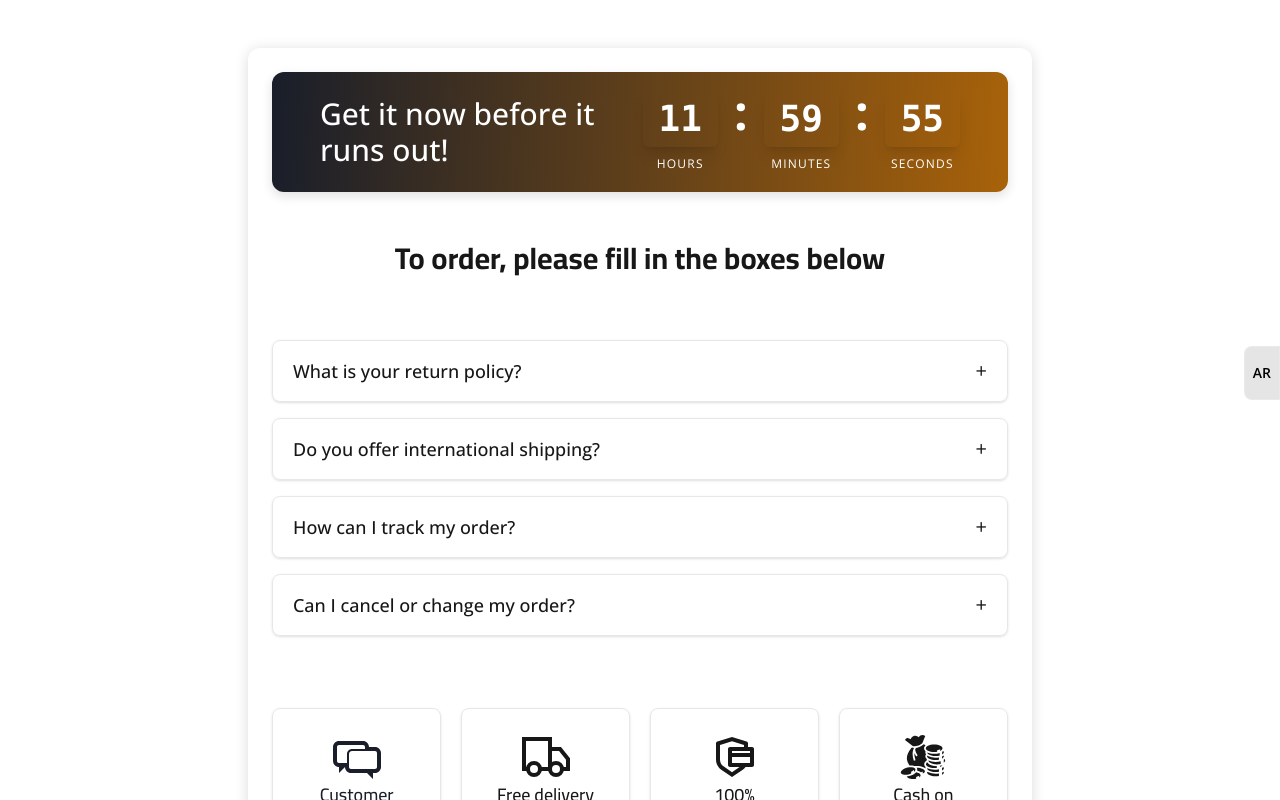
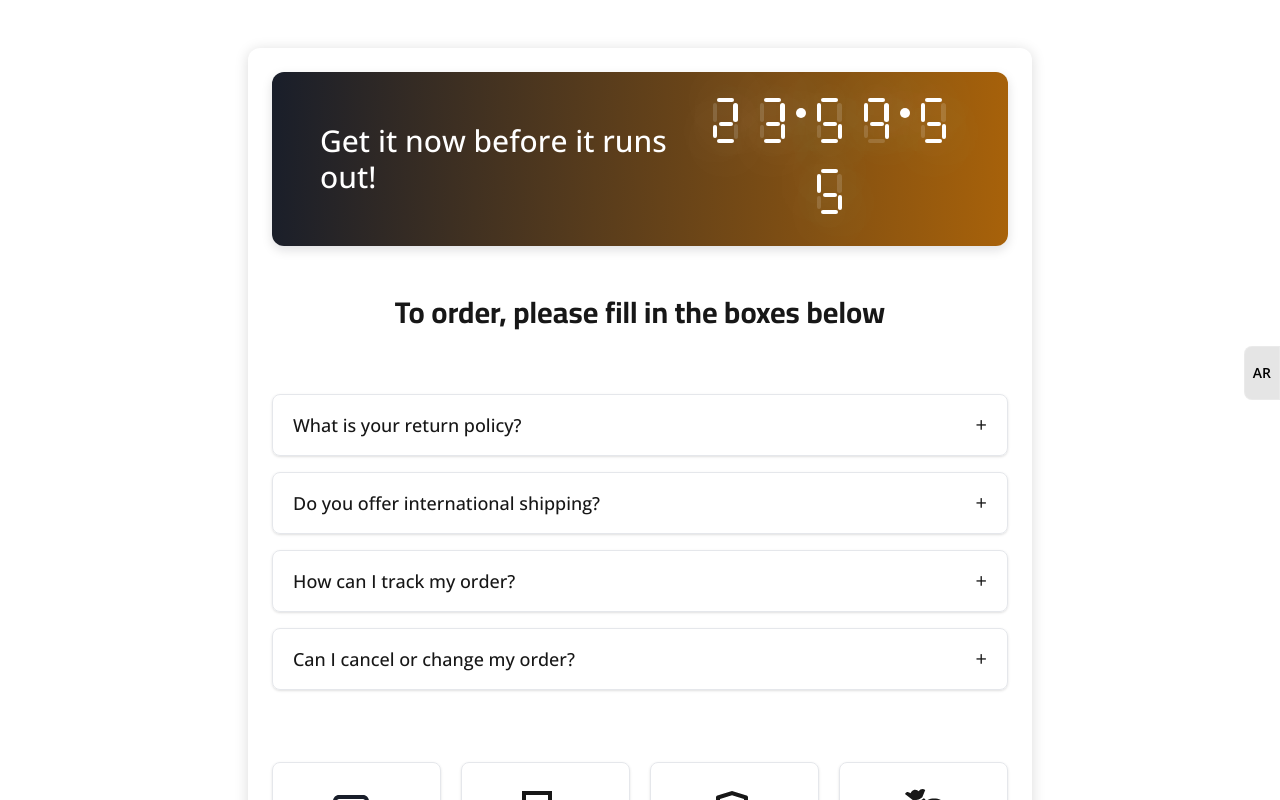
Before and after one commit to moheenarcade/main-landing-page, a Next.js app: page / in a window 1280 px wide. Shown: the top 800 px of the page. Built offline with nearby package versions, Linux system fonts and the light colour scheme; no server answers.

Commit message:
added digit clock

```diff
--- a/src/components/buyForm/index.jsx
+++ b/src/components/buyForm/index.jsx
@@ -6,7 +6,6 @@ import { ToastContainer, toast } from "react-toastify";
 import { useRouter } from "next/navigation";
 import { useTranslation } from "../../hooks/useTranslation";
 import { useLanguage } from "../../context/LanguageContext";
-
 
 const getCustomStyles = (formErrors, field) => ({
   control: (provided, state) => ({
@@ -32,10 +31,10 @@ const BuyForm = ({ product, selectedQuantity, selectedTotalPrice }) => {
   const [selectedCity, setSelectedCity] = useState(null);
   const [cityOptions, setCityOptions] = useState([]);
   const [showStickyButton, setShowStickyButton] = useState(false);
-  console.log(product, "product in form");
-  console.log("Product ID:", product?.product_id);
-  console.log("Quantity:", selectedQuantity);
-  console.log("Total Price:", selectedTotalPrice);
+  // console.log(product, "product in form");
+  // console.log("Product ID:", product?.product_id);
+  // console.log("Quantity:", selectedQuantity);
+  // console.log("Total Price:", selectedTotalPrice);
   const { t } = useTranslation();
   const { language, toggleLanguage } = useLanguage();
   const router = useRouter();
@@ -43,7 +42,7 @@ const BuyForm = ({ product, selectedQuantity, selectedTotalPrice }) => {
   const [loading, setLoading] = useState(false);
   const [formValues, setFormValues] = useState({
     fullName: "",
-    email: "",
+    // email: "",
     phone: "",
     address: "",
   });
@@ -54,7 +53,7 @@ const BuyForm = ({ product, selectedQuantity, selectedTotalPrice }) => {
 
   const formRefs = {
     fullName: useRef(null),
-    email: useRef(null),
+    // email: useRef(null),
     phone: useRef(null),
     state: useRef(null),
     city: useRef(null),
@@ -157,7 +156,7 @@ const BuyForm = ({ product, selectedQuantity, selectedTotalPrice }) => {
 
     const errors = {};
     if (!formValues.fullName.trim()) errors.fullName = "Full name is required";
-    if (!formValues.email.trim()) errors.email = "Email is required";
+    // if (!formValues.email.trim()) errors.email = "Email is required";
     if (!formValues.phone.trim()) {
       errors.phone = "Phone number is required";
     } else if (formValues.phone.length < mobileLength) {
@@ -181,7 +180,7 @@ const BuyForm = ({ product, selectedQuantity, selectedTotalPrice }) => {
 
     const payload = {
       customer_name: formValues.fullName,
-      customer_email: formValues.email,
+      // customer_email: formValues.email,
       customer_mobile: `${settings.mobile_code || ""}${formValues.phone}`,
       customer_address: formValues.address,
       customer_city_id: selectedState?.value,
@@ -271,7 +270,7 @@ const BuyForm = ({ product, selectedQuantity, selectedTotalPrice }) => {
           )}
         </div>
 
-        <div className="mb-3 lg:mb-6" ref={formRefs.email}>
+        {/* <div className="mb-3 lg:mb-6" ref={formRefs.email}>
           <input
             name="email"
             value={formValues.email}
@@ -284,7 +283,7 @@ const BuyForm = ({ product, selectedQuantity, selectedTotalPrice }) => {
           {formErrors.email && (
             <p className="text-red-500 text-sm mt-1">{formErrors.email}</p>
           )}
-        </div>
+        </div> */}
         <div className="mb-3 lg:mb-6 flex flex-col">
           <div
             className={`flex ${language === 'ar' ? 'flex-row-reverse' : ''}`}
--- /dev/null
+++ b/src/components/digitalNumberClock/clock.css
@@ -0,0 +1,100 @@
+
+
+.clock {
+  width:fit-content;
+  text-align:center;
+}
+
+.digit {
+  width:45px;
+  height:65px;
+  margin:0 1px;
+  position:relative;
+  display:inline-block;
+}
+
+.digit .segment {
+  background:rgb(255, 255, 255);
+  border-radius:3px;
+  position:absolute;
+  opacity:0.15;
+  transition:opacity 0.2s;
+  -webkit-transition:opacity 0.2s;
+  -ms-transition:opacity 0.2s;
+  -moz-transition:opacity 0.2s;
+  -o-transition:opacity 0.2s;
+}
+
+.digit .segment.on, .separator {
+  opacity:1;
+  box-shadow:0 0 50px rgba(255, 255, 255, 0.7);
+  transition:opacity 0s;
+  -webkit-transition:opacity 0s;
+  -ms-transition:opacity 0s;
+  -moz-transition:opacity 0s;
+  -o-transition:opacity 0s;
+}
+
+.separator {
+  width:10px;
+  height:10px;
+  background:rgb(255, 255, 255);
+  border-radius:50%;
+  display:inline-block;
+  position:relative;
+  top:-35px;
+}
+
+.digit .segment:nth-child(1) {
+  top:10px;
+  left:14px;
+  right:14px;
+  height:4px;
+}
+
+.digit .segment:nth-child(2) {
+  top: 15px;
+  right: 10px;
+  width: 5px;
+  height: 75px;
+  height: calc(50% - 14px);
+}
+
+.digit .segment:nth-child(3) {
+  bottom: 14px;
+  right: 10px;
+  width: 4px;
+  height: 75px;
+  height: calc(50% - 17px);
+}
+
+.digit .segment:nth-child(4) {
+  bottom:10px;
+  right:14px;
+  height:4px;
+  left:14px;
+}
+
+.digit .segment:nth-child(5) {
+  bottom: 15px;
+  left: 10px;
+  width: 4px;
+  height: 75px;
+  height: calc(50% - 19px);
+}
+
+.digit .segment:nth-child(6) {
+  top: 15px;
+  left: 10px;
+  width: 4px;
+  height: 75px;
+  height: calc(50% - 14px);
+}
+
+.digit .segment:nth-child(7) {
+  bottom: 95px;
+  bottom: calc(50% - 5px);
+  right: 15px;
+  left: 16px;
+  height: 4px;
+}
--- /dev/null
+++ b/src/components/digitalNumberClock/index.jsx
@@ -0,0 +1,87 @@
+'use client';
+import React, { useEffect } from 'react';
+import './clock.css';
+
+const digitSegments = [
+  [1, 2, 3, 4, 5, 6],
+  [2, 3],
+  [1, 2, 7, 5, 4],
+  [1, 2, 7, 3, 4],
+  [6, 7, 2, 3],
+  [1, 6, 7, 3, 4],
+  [1, 6, 5, 4, 3, 7],
+  [1, 2, 3],
+  [1, 2, 3, 4, 5, 6, 7],
+  [1, 2, 7, 3, 6]
+];
+
+const setNumber = (digit, number) => {
+  const segments = digit.querySelectorAll('.segment');
+  const current = parseInt(digit.getAttribute('data-value'));
+
+  if (!isNaN(current) && current !== number) {
+    digitSegments[current]?.forEach((s, i) => {
+      setTimeout(() => segments[s - 1].classList.remove('on'), i * 45);
+    });
+  }
+
+  if (isNaN(current) || current !== number) {
+    setTimeout(() => {
+      digitSegments[number].forEach((s, i) => {
+        setTimeout(() => segments[s - 1].classList.add('on'), i * 45);
+      });
+    }, 250);
+    digit.setAttribute('data-value', number);
+  }
+};
+
+const DigitalNumberClock = ({ targetTime }) => {
+  useEffect(() => {
+    const hours = document.querySelectorAll('.hours');
+    const minutes = document.querySelectorAll('.minutes');
+    const seconds = document.querySelectorAll('.seconds');
+
+    const updateClock = () => {
+      const now = new Date();
+      const diff = Math.max(0, targetTime - now);
+      const totalSeconds = Math.floor(diff / 1000);
+
+      const h = Math.floor(totalSeconds / 3600);
+      const m = Math.floor((totalSeconds % 3600) / 60);
+      const s = totalSeconds % 60;
+
+      setNumber(hours[0], Math.floor(h / 10));
+      setNumber(hours[1], h % 10);
+      setNumber(minutes[0], Math.floor(m / 10));
+      setNumber(minutes[1], m % 10);
+      setNumber(seconds[0], Math.floor(s / 10));
+      setNumber(seconds[1], s % 10);
+    };
+
+    updateClock();
+    const interval = setInterval(updateClock, 1000);
+
+    return () => clearInterval(interval);
+  }, [targetTime]);
+
+  const renderDigit = (type) =>
+    [0, 1].map((_, idx) => (
+      <div key={idx} className={`digit ${type}`} data-value="-1">
+        {Array.from({ length: 7 }, (_, i) => (
+          <div key={i} className="segment"></div>
+        ))}
+      </div>
+    ));
+
+  return (
+    <div className="clock">
+      {renderDigit('hours')}
+      <div className="separator"></div>
+      {renderDigit('minutes')}
+      <div className="separator"></div>
+      {renderDigit('seconds')}
+    </div>
+  );
+};
+
+export default DigitalNumberClock;
--- a/src/components/getItNow/index.jsx
+++ b/src/components/getItNow/index.jsx
@@ -6,6 +6,7 @@ import { getProductBySlug } from "../../lib/api";
 import BuyForm from "../buyForm";
 import { useTranslation } from "../../hooks/useTranslation";
 import { useLanguage } from "../../context/LanguageContext";
+import DigitalNumberClock from "../digitalNumberClock"
 
 const GetInNow = ({ product_sku }) => {
   const [selectedIndex, setSelectedIndex] = useState(0);
@@ -54,16 +55,18 @@ const GetInNow = ({ product_sku }) => {
 
   return (
     <div className="get-it-now-main rounded-xl p-3 lg:p-6 my-0 lg:my-12">
-      <div className="clock-timer relative z-[9999] py-4 px-4 lg:px-12 rounded-xl flex flex-col md:flex-row gap-6 justify-center items-center">
+      <div className="clock-timer relative z-[9999] py-4 px-4 lg:px-12 rounded-xl flex flex-col md:flex-row gap-2 lg:gap-6 justify-center items-center">
+
         <p className="text-[white] text-xl text-center md:text-start lg:text-3xl font-[500]">
           {t("Get_it_now_before_it")}{" "}
         </p>
         <div className="clock-sec">
-          <CountdownTimer
+          {/* <CountdownTimer
             initialHours={0}
             initialMinutes={5}
             initialSeconds={0}
-          />
+          /> */}
+          <DigitalNumberClock targetTime={new Date(Date.now() + 1000 * 60 * 60 * 24)} />
         </div>
       </div>
 
@@ -92,7 +95,7 @@ const GetInNow = ({ product_sku }) => {
                 <div className="dicousnt-mobile-badge text-white bg-red-600 py-1 px-3 rounded-lg font-[600] block md:hidden">
                   -{discountPercent}%
                 </div>
-                <div className={`hidden md:block badges absolute top-[-140px] lg:-top-36  mx-auto ${language === 'ar'? "right-auto left-6" : "right-6"}`}>
+                <div className={`hidden md:block badges absolute top-[-140px] lg:-top-36  mx-auto ${language === 'ar' ? "right-auto left-6" : "right-6"}`}>
                   <p className="pt-12">
                     <span className="firstLine">{t('GET_UP_TO')}</span>
                     <br />
@@ -135,8 +138,7 @@ const GetInNow = ({ product_sku }) => {
                 key={index}
                 onClick={() => setSelectedIndex(index)}
                 className={`group single-price mb-4 cursor-pointer relative flex flex-row justify-between items-center border-[2px] rounded-xl py-5 lg:py-4 px-5 lg:px-8 transition-all duration-[0.3s] ease-in-out
-                ${
-                  selectedIndex === index
+                ${selectedIndex === index
                     ? "border-[#a8620a] bg-gray-100 scale-[1.01]"
                     : "border-[#acb9d2] hover:bg-gray-100 hover:scale-[1.01] hover:border-black"
                   }
@@ -156,8 +158,7 @@ const GetInNow = ({ product_sku }) => {
                 <div className="flex items-start w-full lg:items-center gap-4">
                   <div
                     className={`checkbox h-6 w-6 rounded-full border-[2px] flex items-center justify-center
-                    ${
-                      selectedIndex === index
+                    ${selectedIndex === index
                         ? "border-[#a8620a] bg-[#a8620a]"
                         : "border-[#acb9d2] group-hover:border-[#191e2a]"
                       }
@@ -170,8 +171,7 @@ const GetInNow = ({ product_sku }) => {
                   <div className="">
                     <p
                       className={`text-md text-start md:text-xl font-[600] transition-all
-                    ${
-                      selectedIndex === index
+                    ${selectedIndex === index
                           ? "text-[#191e2a]"
                           : "text-[#191e2a] group-hover:text-[#191e2a]"
                         }
@@ -184,8 +184,7 @@ const GetInNow = ({ product_sku }) => {
                 <div className="block">
                   <div
                     className={`text-sm md:text-xl gap-1 font-[600] lg:gap-0 flex flex-col justify-start md:justify-end italic transition-all
-                ${
-                  selectedIndex === index
+                ${selectedIndex === index
                         ? "text-[#57637a] "
                         : "text-[#57637a] group-hover:text-[#57637a]"
                       }
--- a/src/style/index.css
+++ b/src/style/index.css
@@ -274,6 +274,9 @@ body {
     background-position: center center;
 }
 
+
+
+
 @media screen and (max-width: 678px) {
   .get-it-now-main {
     box-shadow: none !important;
```
Lines whose indentation alone changed are shown as unchanged.
